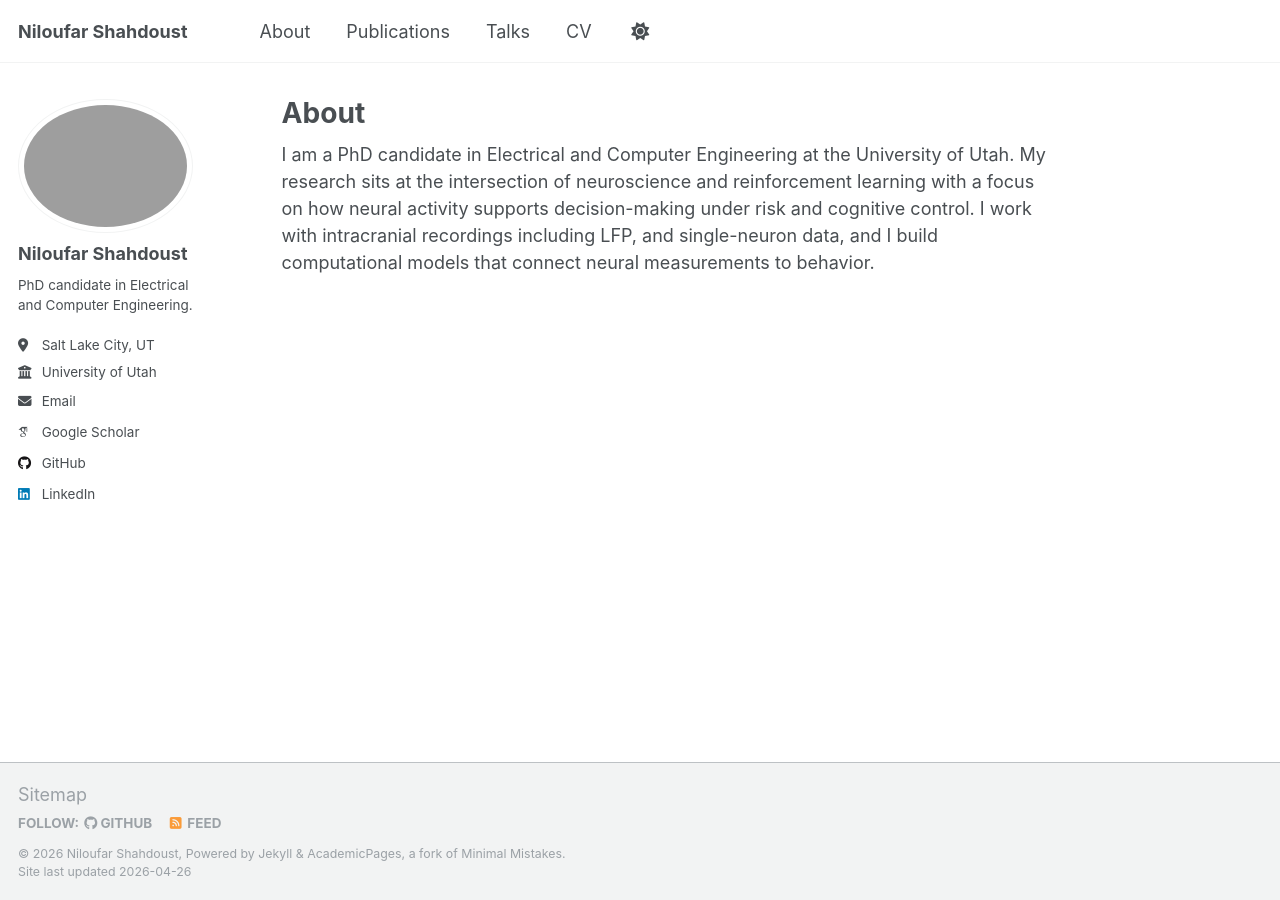
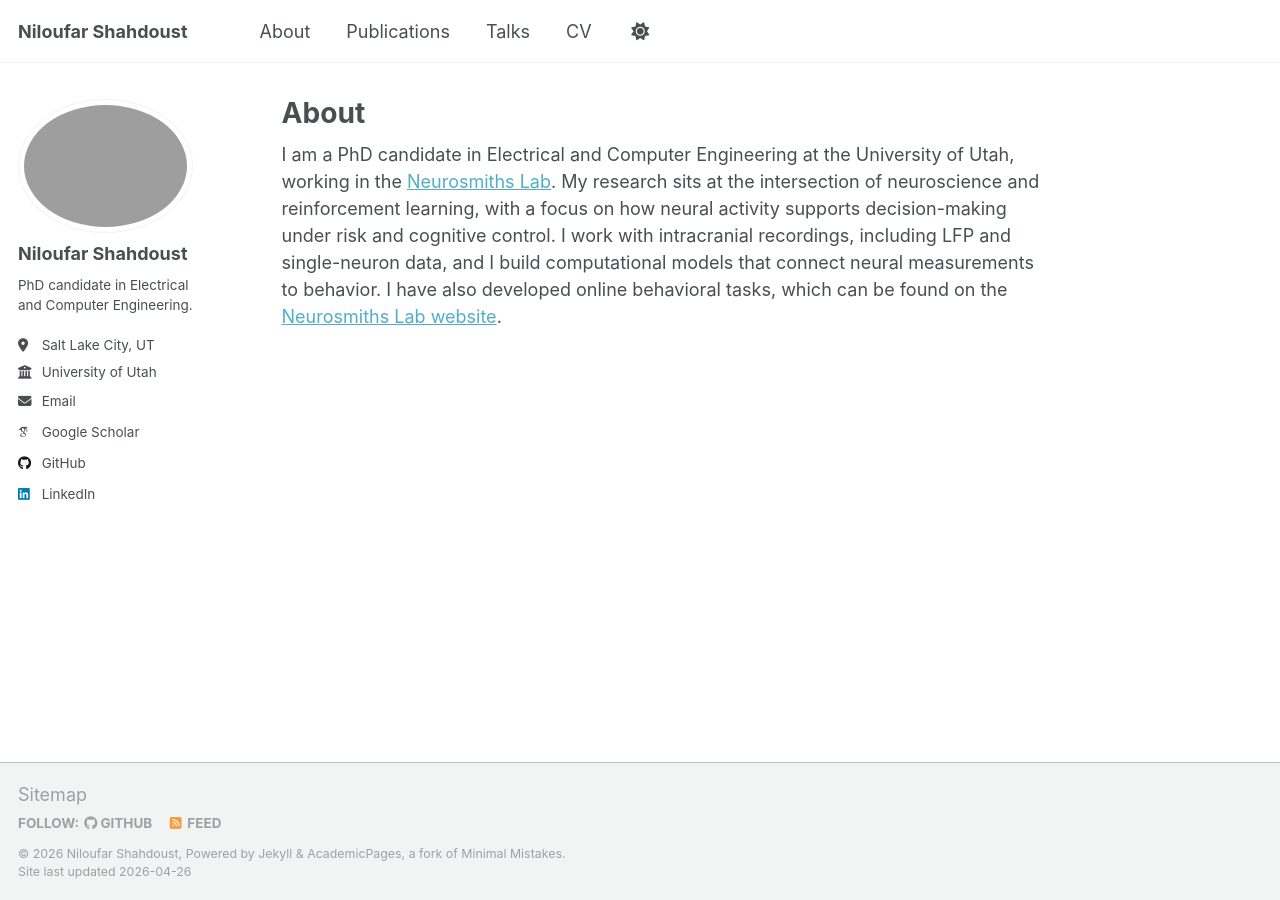
Before and after one commit to NiloufarShahdoustU/NiloufarShahdoustU.github.io, a Jekyll site: the page built from _pages/about.md, in a window 1280 px wide. Built offline with Jekyll 4.4.1, drawn with Linux system fonts in a browser that asks for light colours; some web fonts are replaced; a script that is not in the unit is left out.

Commit message:
Update about page with Neurosmiths links

```diff
--- a/_pages/about.md
+++ b/_pages/about.md
@@ -7,4 +7,4 @@
   - /about.html
 ---
 
-I am a PhD candidate in Electrical and Computer Engineering at the University of Utah. My research sits at the intersection of neuroscience and reinforcement learning with a focus on how neural activity supports decision-making under risk and cognitive control. I work with intracranial recordings including LFP, and single-neuron data, and I build computational models that connect neural measurements to behavior.
+I am a PhD candidate in Electrical and Computer Engineering at the University of Utah, working in the [Neurosmiths Lab](https://www.neurosmiths.org/). My research sits at the intersection of neuroscience and reinforcement learning, with a focus on how neural activity supports decision-making under risk and cognitive control. I work with intracranial recordings, including LFP and single-neuron data, and I build computational models that connect neural measurements to behavior. I have also developed online behavioral tasks, which can be found on the [Neurosmiths Lab website](https://www.neurosmiths.org/tasks.html).
```
